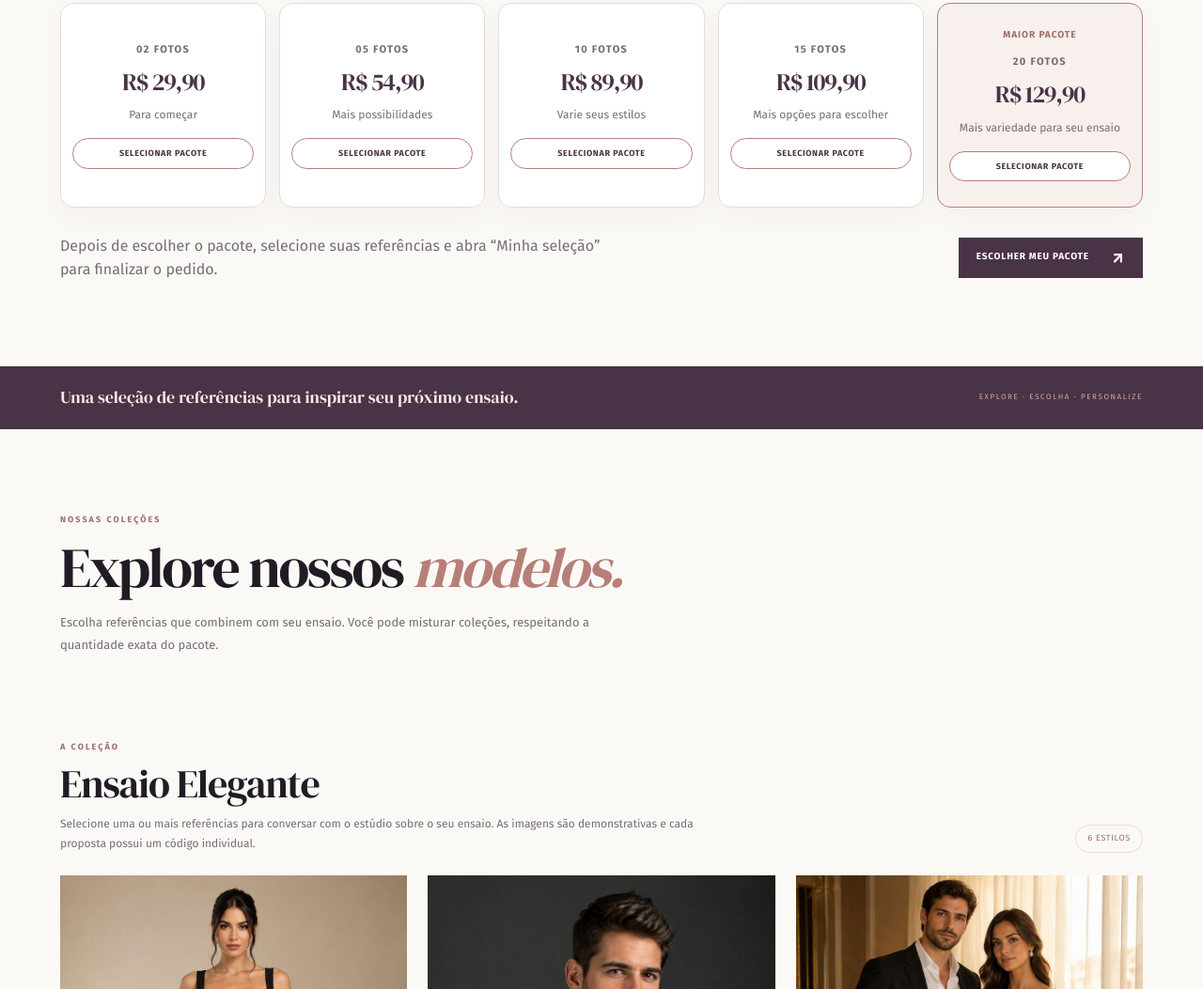
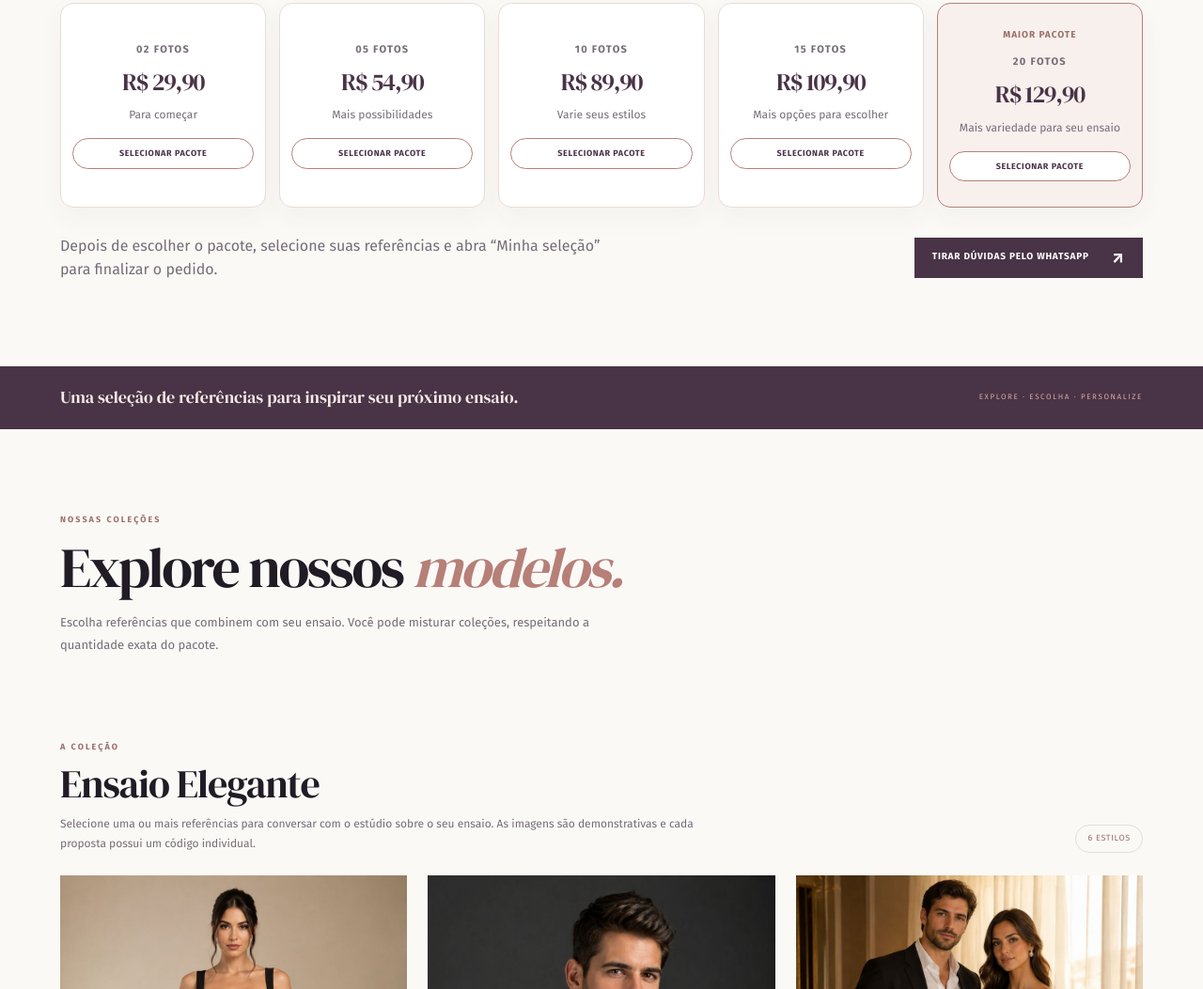
Before and after one commit to roberiosandro-ctrl/estudio-luz-e-cor, a plain HTML site: page index-v2.html in a window 1280 px wide. Shown: the part 1032-2085 px from the top of the page at 94% size. Drawn offline with Linux system fonts and the light colour scheme.

Commit message:
Deixa claro que o CTA do pacote abre atendimento WhatsApp

```diff
--- a/index-v2.html
+++ b/index-v2.html
@@ -100,7 +100,7 @@
       </div>
       <div class="pricing-footer">
         <p>Depois de escolher o pacote, selecione suas referências e abra “Minha seleção” para finalizar o pedido.</p>
-        <a class="gold-button" href="https://wa.me/5548998336779?text=Ol%C3%A1%21%20Quero%20conhecer%20os%20pacotes%20de%20fotos%20do%20Est%C3%BAdio%20Luz%20e%20Cor." target="_blank" rel="noopener noreferrer">Escolher meu pacote <span>↗</span></a>
+        <a class="gold-button" href="https://wa.me/5548998336779?text=Ol%C3%A1%21%20Quero%20conhecer%20os%20pacotes%20de%20fotos%20do%20Est%C3%BAdio%20Luz%20e%20Cor." target="_blank" rel="noopener noreferrer" >Tirar dúvidas pelo WhatsApp <span>↗</span></a>
       </div>
     </section>
 
```
